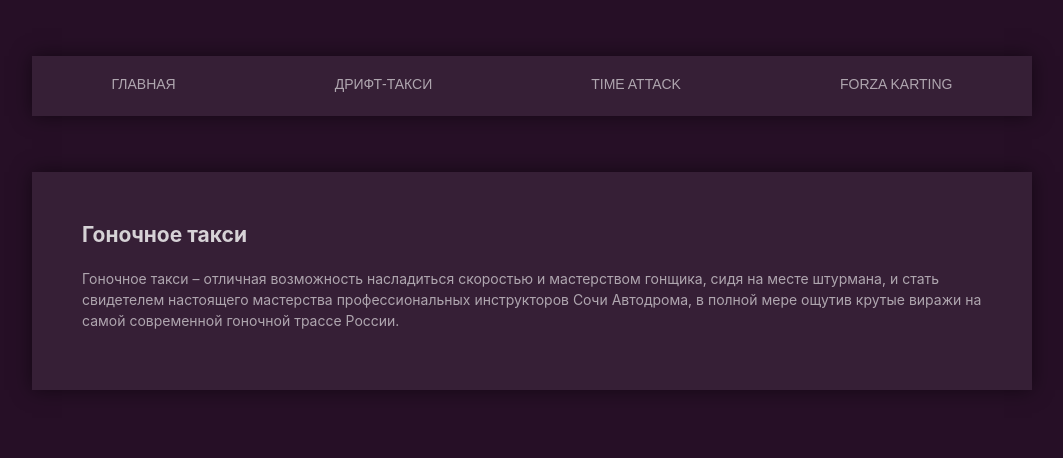
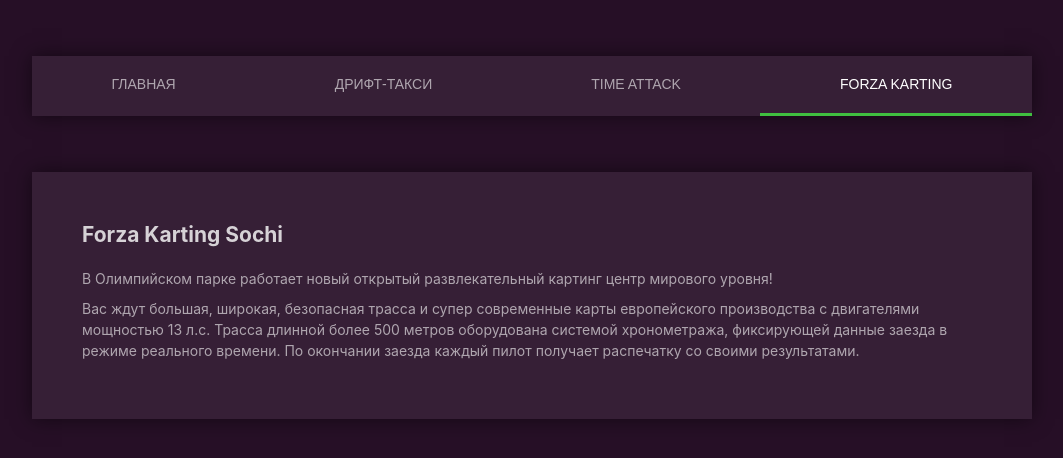
Before and after one commit to YaChugunov/Netology-RA35-Homework-Router-Menu, a React (Create React App) app: page /forza in a window 1280 px wide. Shown: the top 458 px of the page, without its empty margins (108-1171 px from the left). Built offline with nearby package versions, Linux system fonts and the light colour scheme.

Commit message:
1 file modified, 5 added, 5 deleted

```diff
--- a/src/App.js
+++ b/src/App.js
@@ -1,13 +1,20 @@
 import * as React from 'react';
-import { BrowserRouter as Router, Switch, Route, Link } from 'react-router-dom';
+import {
+  BrowserRouter as Router,
+  Switch,
+  Route,
+  Routes,
+  Link,
+  NavLink,
+} from 'react-router-dom';
 
-import './style.css';
+import './css/style.css';
 
 import Menu from './Menu';
-import HomePage from './HomePage';
-import DriftPage from './DriftPage';
-import ForzaPage from './ForzaPage';
-import TimeAttackPage from './TimeAttackPage';
+import HomePage from './pages/HomePage';
+import DriftPage from './pages/DriftPage';
+import ForzaPage from './pages/ForzaPage';
+import TimeAttackPage from './pages/TimeAttackPage';
 
 export default function App() {
   return (
@@ -15,12 +22,12 @@
       <div>
         <Menu />
         <div className="page">
-          <Switch>
-            <Route path="/">{HomePage}</Route>
-            <Route path="/drift">{DriftPage}</Route>
-            <Route path="/timeattack">{TimeAttackPage}</Route>
-            <Route path="/forza">{ForzaPage}</Route>
-          </Switch>
+          <Routes>
+            <Route path="/" element={<HomePage />} />
+            <Route path="/drift" element={<DriftPage />} />
+            <Route path="/timeattack" element={<TimeAttackPage />} />
+            <Route path="/forza" element={<ForzaPage />} />
+          </Routes>
         </div>
       </div>
     </Router>
--- a/src/style.css
+++ b/src/css/style.css
@@ -85,8 +85,8 @@
   border-bottom-color: hsl(60, 50%, 50%);
 }
 
-.menu__item-active,
-.menu__item-active:hover {
+.menu__item.active,
+.menu__item.active:hover {
   opacity: 1;
   border-bottom-color: hsl(120, 50%, 50%);
 }
--- a/src/DriftPage.jsx
+++ b/src/pages/DriftPage.jsx
@@ -1,3 +1,4 @@
+import React from 'react';
 export default function DriftPage() {
   return (
     <article className="article">
--- a/src/ForzaPage.jsx
+++ b/src/pages/ForzaPage.jsx
@@ -1,3 +1,4 @@
+import React from 'react';
 export default function ForzaPage() {
   return (
     <article className="article">
--- a/src/HomePage.jsx
+++ b/src/pages/HomePage.jsx
@@ -1,3 +1,4 @@
+import React from 'react';
 export default function HomePage() {
   return (
     <article className="article">
--- a/src/TimeAttackPage.jsx
+++ b/src/pages/TimeAttackPage.jsx
@@ -1,3 +1,4 @@
+import React from 'react';
 export default function TimeAttackPage() {
   return (
     <article className="article">
```
